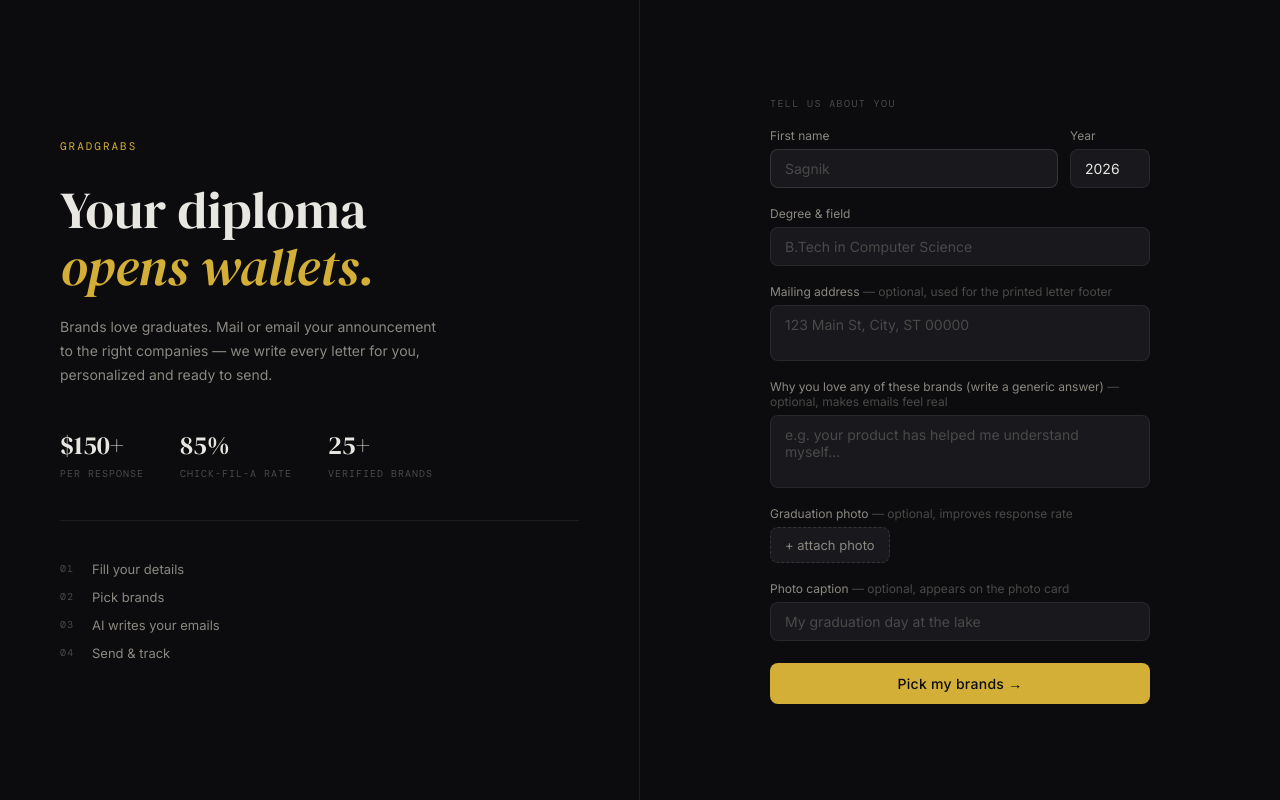
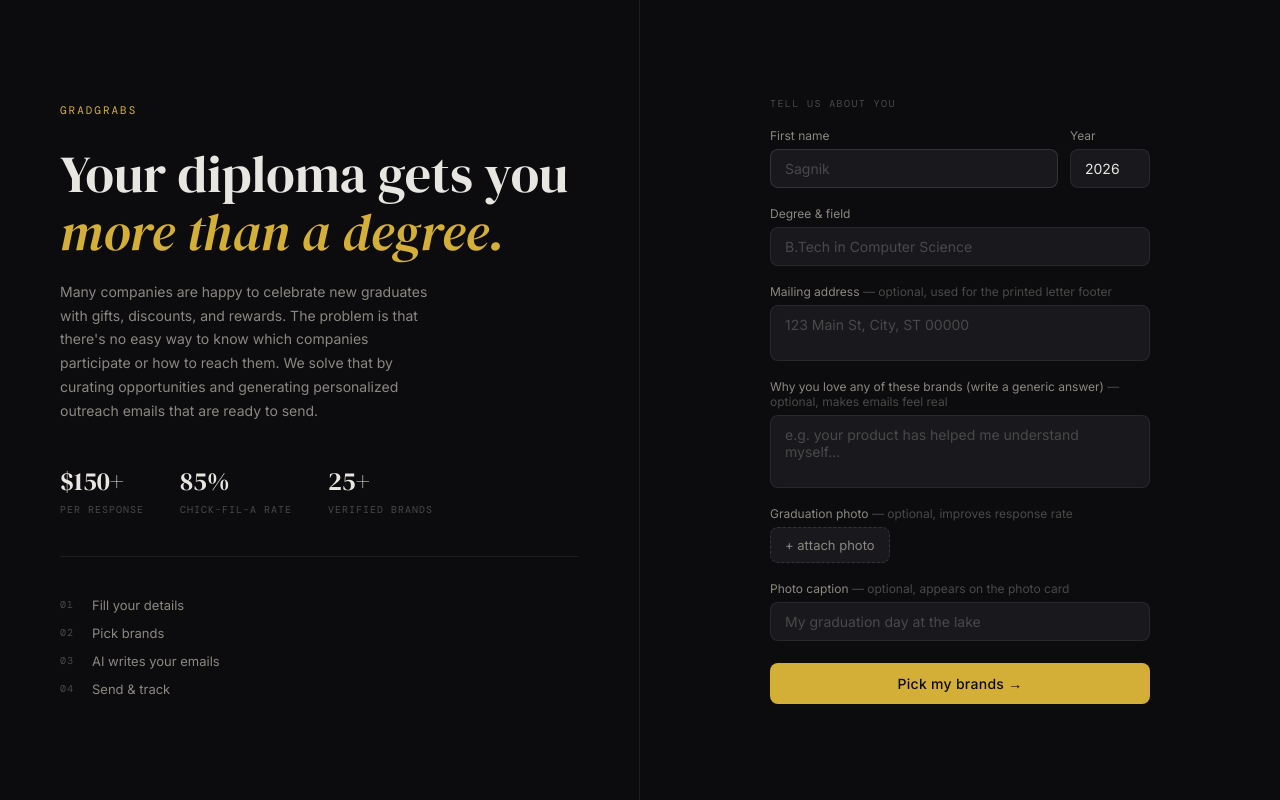
Before and after one commit to sagnik1552003/graduation-money, a React (Vite) app in the folder graduation-money/: page / in a window 1280 px wide. Built offline with nearby package versions, Linux system fonts and the light colour scheme; the HTML template or start-up script is replaced by a standard one.

Commit message:
SMALL FIXES

```diff
--- a/graduation-money/src/components/Landing.jsx
+++ b/graduation-money/src/components/Landing.jsx
@@ -73,8 +73,8 @@ export default function Landing({ onStart, onResume }) {
     <div className={styles.wrap}>
       <div className={styles.left}>
         <div className={styles.eyebrow}>GradGrabs</div>
-        <h1 className={styles.headline}>Your diploma<br /><em>opens wallets.</em></h1>
-        <p className={styles.sub}>Brands love graduates. Mail or email your announcement to the right companies — we write every letter for you, personalized and ready to send.</p>
+        <h1 className={styles.headline}>Your diploma gets you<br /><em>more than a degree.</em></h1>
+        <p className={styles.sub}>Many companies are happy to celebrate new graduates with gifts, discounts, and rewards. The problem is that there's no easy way to know which companies participate or how to reach them. We solve that by curating opportunities and generating personalized outreach emails that are ready to send.</p>
         <div className={styles.stats}>
           <div className={styles.stat}><span className={styles.statN}>$150+</span><span className={styles.statL}>per response</span></div>
           <div className={styles.stat}><span className={styles.statN}>85%</span><span className={styles.statL}>Chick-fil-A rate</span></div>
```
